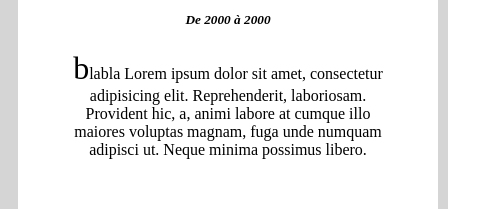
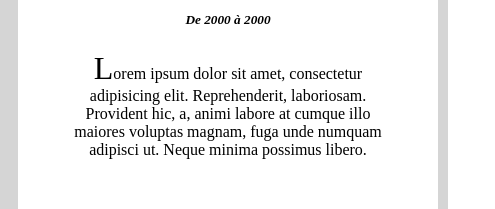
Before and after one commit to DezecacheN/repo-cv, a plain HTML site: page index.html in a window 1280 px wide. Shown: the part 561-770 px from the top of the page, 0-495 px from the left. Drawn offline with Linux system fonts and the light colour scheme.

Commit message:
modif txt2

```diff
--- a/index.html
+++ b/index.html
@@ -19,7 +19,7 @@
     <h4>Entreprise</h4>
     <h5>De 2000 à 2000</h5>
 
-    <p>blabla Lorem ipsum dolor sit amet, consectetur adipisicing elit. Reprehenderit, laboriosam. Provident hic, a, animi labore at cumque illo maiores voluptas magnam, fuga unde numquam adipisci ut. Neque minima possimus libero. </p><br/>
+    <p>Lorem ipsum dolor sit amet, consectetur adipisicing elit. Reprehenderit, laboriosam. Provident hic, a, animi labore at cumque illo maiores voluptas magnam, fuga unde numquam adipisci ut. Neque minima possimus libero. </p><br/>
     </article>
     <article>
     <h3>Titre 2</h3>
```
